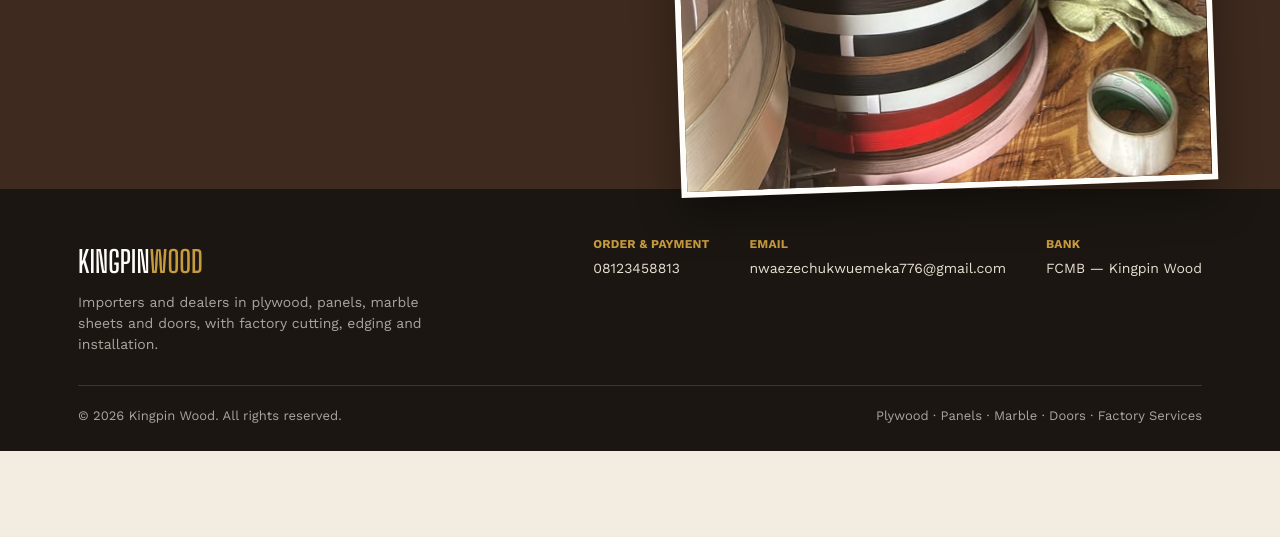
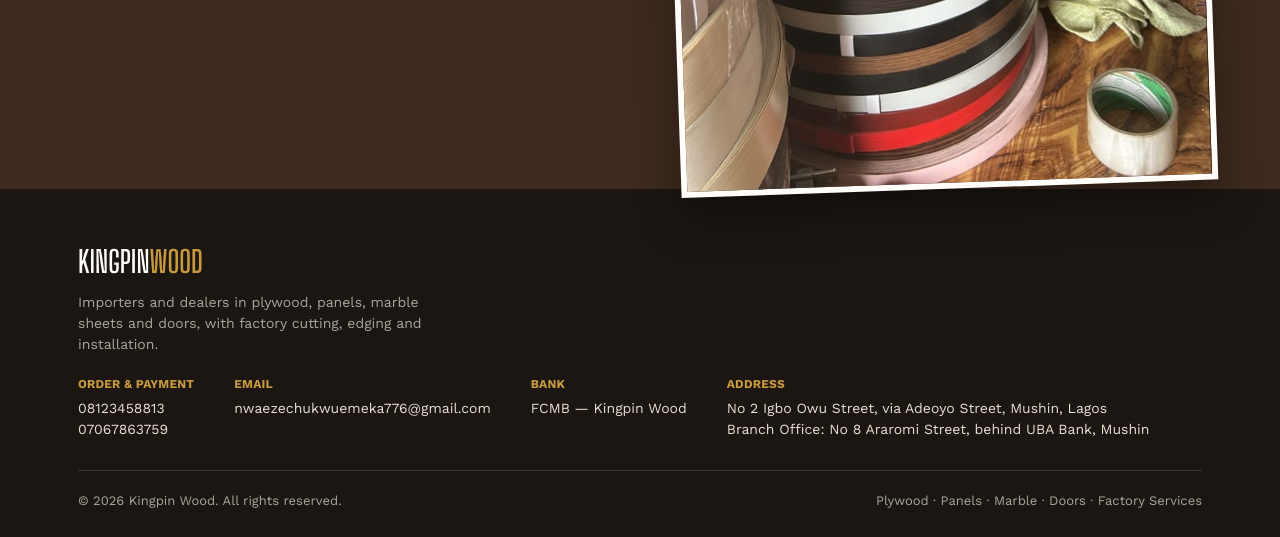
Before and after one commit to oluwamaxx/kingpinwood, a Django app: page / in a window 1280 px wide. Shown: the part 3374-3911 px from the top of the page. Before the commit the page ends 3825 px from the top, so only its background shows below. Run offline with Django 5.2, Linux system fonts and the light colour scheme; data comes from the database, SQL or seed files in the repository.

Commit message:
Edit index in template

```diff
--- a/templates/index.html
+++ b/templates/index.html
@@ -155,6 +155,7 @@
         <div>
           <h4>Order &amp; payment</h4>
           <p>08123458813</p>
+          <p>07067863759</p>
         </div>
         <div>
           <h4>Email</h4>
@@ -163,6 +164,11 @@
         <div>
           <h4>Bank</h4>
           <p>FCMB — Kingpin Wood</p>
+        </div>
+        <div>
+          <h4>Address</h4>
+          <p>No 2 Igbo Owu Street, via Adeoyo Street, Mushin, Lagos</p>
+          <p>Branch Office: No 8 Araromi Street, behind UBA Bank, Mushin</p>
         </div>
       </div>
     </div>
```
